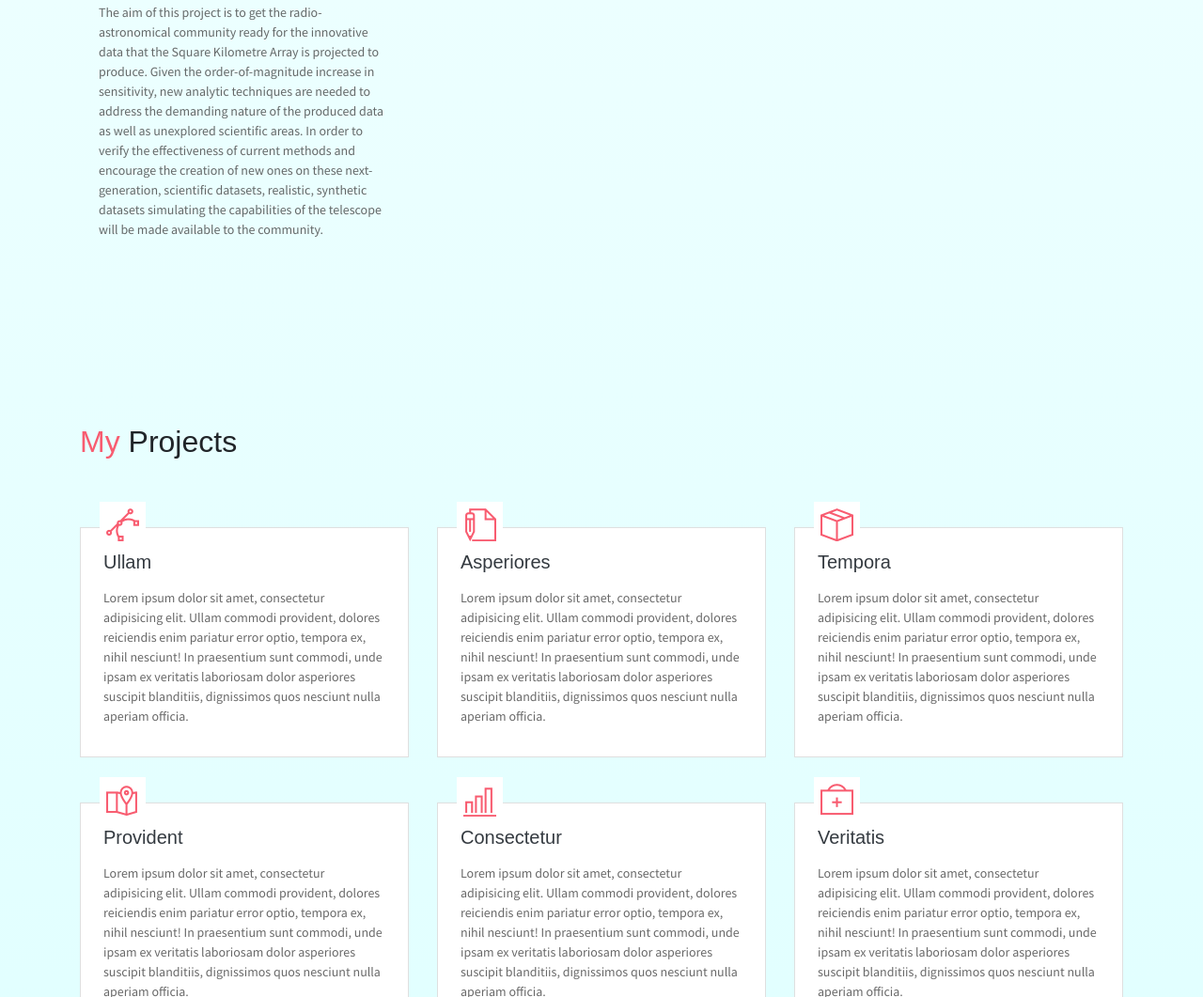
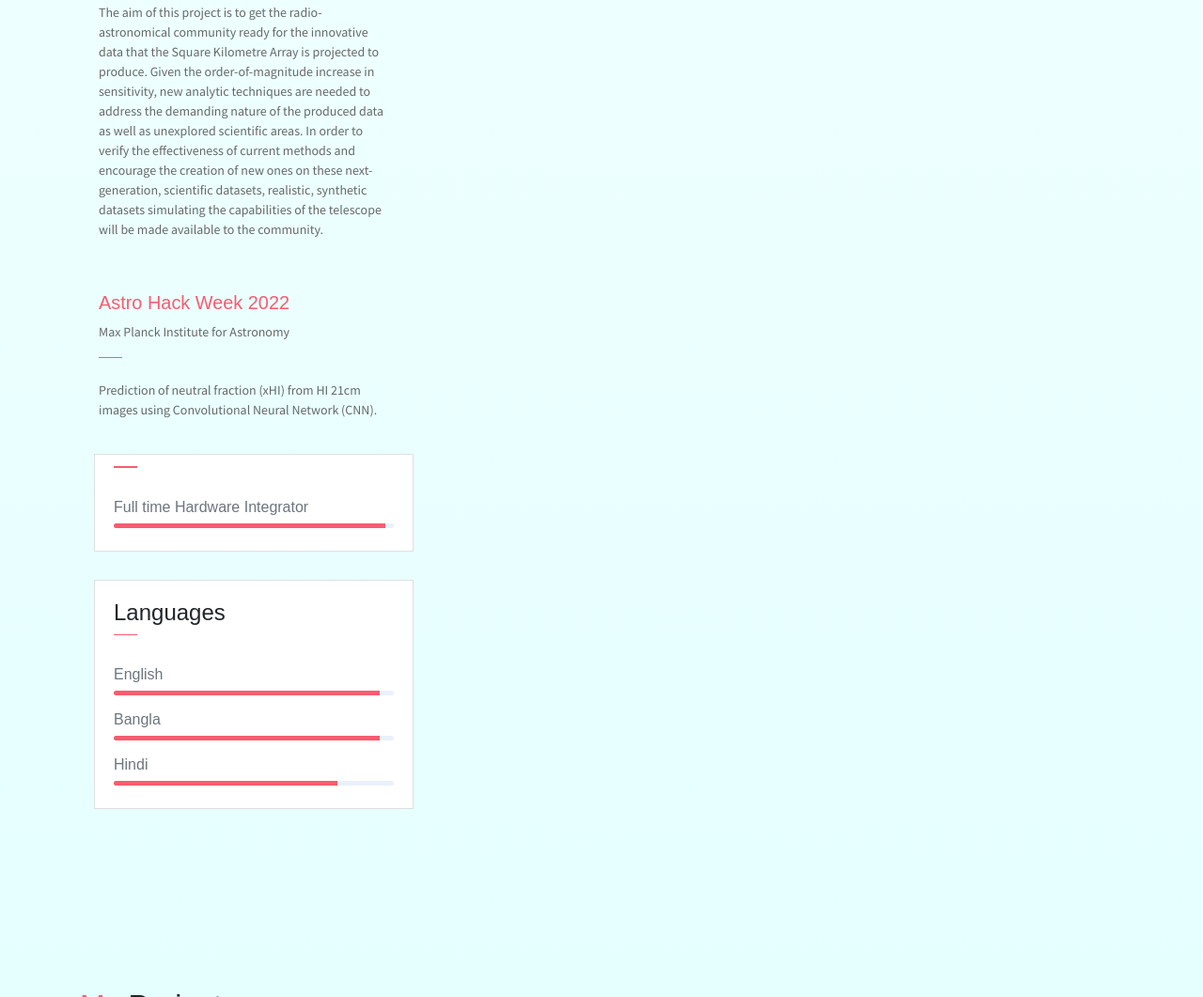
Before and after one commit to sassboi/sassboi, a website: page index.html in a window 1280 px wide. Shown: the part 2000-3061 px from the top of the page at 94% size. Drawn offline with Linux system fonts and the light colour scheme.

Commit message:
Update index.html

```diff
--- a/index.html
+++ b/index.html
@@ -199,6 +199,16 @@
 the telescope will be made available to the community.
                             </P>
                         </div>
+
+			<div class="card-body">
+                            <h6 class="title text-danger">Astro Hack Week 2022</h6>
+                            <P>Max Planck Institute for Astronomy</P>
+                            <span class="line"></span>  <br/>
+                            <P class="subtitle">
+                                Prediction of neutral fraction (xHI) from HI 21cm images using Convolutional Neural Network (CNN).
+                            </P>
+                        </div>
+                    </div>
 
                 </div>
                 <div class="col-lg-4">
```
